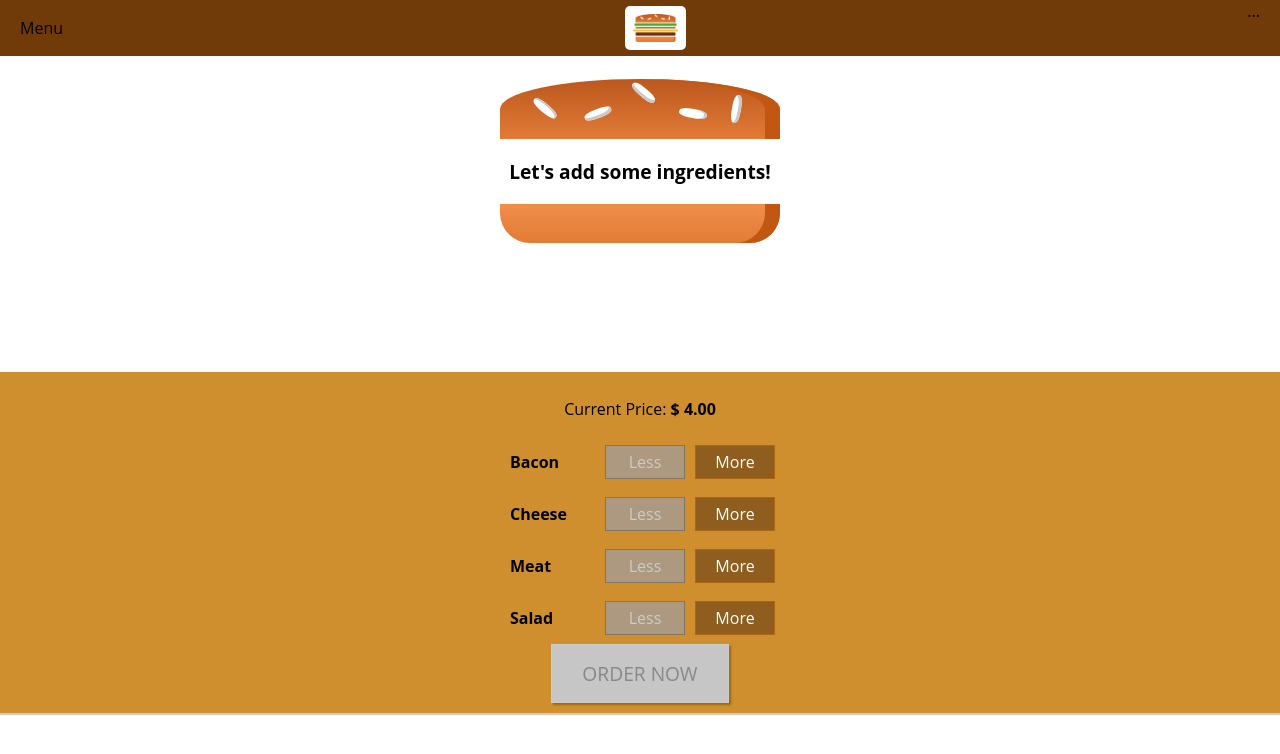
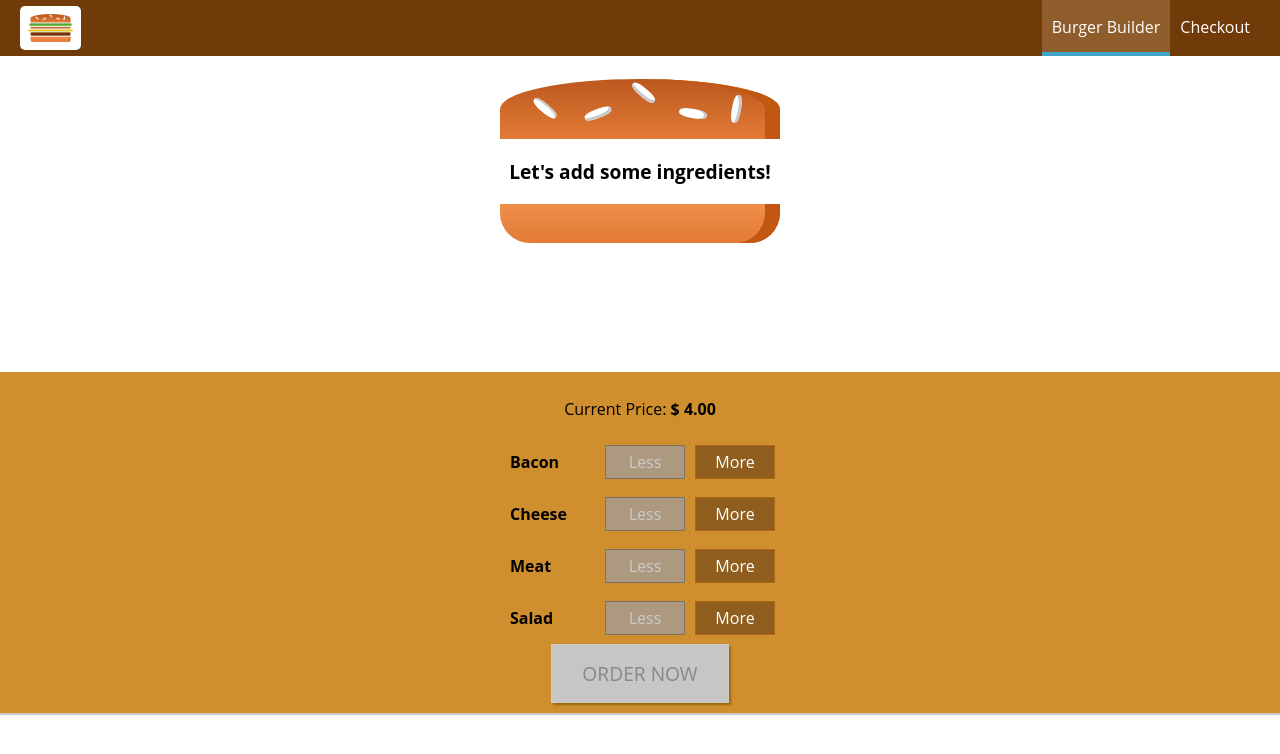
Before and after one commit to ian93/burger-builder, a React app: page / in a window 1280 px wide. Shown: the top 754 px of the page. Built offline with nearby package versions, Linux system fonts and the light colour scheme; the HTML template or start-up script is replaced by a standard one.

Commit message:
feat: Logo, SideDrawer, MenuToggle, RWD Design

```diff
--- a/src/components/Layout/Layout.jsx
+++ b/src/components/Layout/Layout.jsx
@@ -1,18 +1,41 @@
-import React from 'react';
+import React, { Component } from 'react';
 import styled from 'styled-components';
 
 import Aux from '../../hoc/Aux';
 import Toolbar from '../Navigation/Toolbar/Toolbar';
+import SideDrawer from '../Navigation/SideDrawer/SideDrawer';
 
-const layout = props => (
-  <Aux>
-    <Toolbar />
-    <Content>{props.children}</Content>
-  </Aux>
-);
+class Layout extends Component {
+  state = {
+    showSideDrawer: false
+  };
+
+  sideDrawerToggleHandler = () => {
+    this.setState(prevState => {
+      return { showSideDrawer: !prevState.showSideDrawer };
+    });
+  };
+
+  sideDrawerCloseHandler = () => {
+    this.setState({ showSideDrawer: false });
+  };
+
+  render() {
+    return (
+      <Aux>
+        <Toolbar clicked={this.sideDrawerToggleHandler} />
+        <SideDrawer
+          open={this.state.showSideDrawer}
+          clicked={this.sideDrawerCloseHandler}
+        />
+        <Content>{this.props.children}</Content>
+      </Aux>
+    );
+  }
+}
 
 const Content = styled.main`
   margin-top: 72px;
 `;
 
-export default layout;
+export default Layout;
--- a/src/components/Logo/Logo.jsx
+++ b/src/components/Logo/Logo.jsx
@@ -11,7 +11,7 @@ const logo = () => (
 
 const Logo = styled.div`
   padding: 8px;
-  height: 80%;
+  height: 100%;
   box-sizing: border-box;
   border-radius: 5px;
   background-color: #fff;
--- /dev/null
+++ b/src/components/Navigation/NavigationItems/NavigationItem/NavigationItem.jsx
@@ -0,0 +1,54 @@
+import React from 'react';
+import styled from 'styled-components';
+
+const navigationItem = props => (
+  <NavigationItem>
+    <a
+      className={props.active ? 'active' : null}
+      href={props.link}
+    >
+      {props.children}
+    </a>
+  </NavigationItem>
+);
+
+const NavigationItem = styled.li`
+  margin: 10px 0;
+  width: 100%;
+  display: block;
+  box-sizing: border-box;
+  a {
+    width: 100%;
+    display: block;
+    box-sizing: border-box;
+    color: #8f5c2c;
+    text-decoration: none;
+    :hover,
+    :active,
+    &.active {
+      color: #40a4c8;
+    }
+  }
+  @media (min-width: 500px) {
+    margin: 0;
+    display: flex;
+    width: auto;
+    height: 100%;
+    align-items: center;
+    a {
+      padding: 16px 10px;
+      height: 100%;
+      color: #fff;
+      border-bottom: 4px solid transparent;
+      :hover,
+      :active,
+      &.active {
+        color: #fff;
+        background-color: #8f5c2c;
+        border-bottom: 4px solid #40a4c8;
+      }
+    }
+  }
+`;
+
+export default navigationItem;
--- /dev/null
+++ b/src/components/Navigation/NavigationItems/NavigationItems.jsx
@@ -0,0 +1,26 @@
+import React from 'react';
+import styled from 'styled-components';
+
+import Li from './NavigationItem/NavigationItem';
+
+const navigationItems = () => (
+  <Ul>
+    <Li link="/" active>Burger Builder</Li>
+    <Li link="/">Checkout</Li>
+  </Ul>
+);
+
+const Ul = styled.li`
+  margin: 0;
+  padding: 0;
+  height: 100%;
+  display: flex;
+  flex-flow: column;
+  align-items: center;
+  list-style: none;
+  @media (min-width: 500px) {
+    flex-flow: row;
+  }
+`;
+
+export default navigationItems;
--- /dev/null
+++ b/src/components/Navigation/SideDrawer/DrawerToggle/DrawerToggle.jsx
@@ -0,0 +1,32 @@
+import React from 'react';
+import styled from 'styled-components';
+
+const drawerToggle = props => (
+  <DrawerToggle onClick={props.click}>
+    <div />
+    <div />
+    <div />
+  </DrawerToggle>
+);
+
+const DrawerToggle = styled.div`
+  padding: 10px 0;
+  width: 40px;
+  height: 100%;
+  display: flex;
+  flex-flow: column;
+  box-sizing: border-box;
+  align-items: center;
+  justify-content: space-around;
+  cursor: pointer;
+  @media (min-width: 500px) {
+    display: none;
+  }
+  div {
+    width: 90%;
+    height: 3px;
+    background-color: white;
+  }
+`;
+
+export default drawerToggle;
--- /dev/null
+++ b/src/components/Navigation/SideDrawer/SideDrawer.jsx
@@ -0,0 +1,48 @@
+import React from 'react';
+import styled from 'styled-components';
+
+import Logo from '../../Logo/Logo';
+import NavigationItems from '../NavigationItems/NavigationItems';
+import Backdrop from '../../UI/Backdrop/Backdrop';
+import Aux from '../../../hoc/Aux';
+
+const sideDrawer = props => {
+  return (
+    <Aux>
+      <Backdrop show={props.open} click={props.clicked} />
+      <SideDrawer show={props.open}>
+        <LogoStyle>
+          <Logo />
+        </LogoStyle>
+        <nav>
+          <NavigationItems />
+        </nav>
+      </SideDrawer>
+    </Aux>
+  );
+};
+
+const SideDrawer = styled.div`
+  padding: 32px 16px;
+  width: 280px;
+  height: 100%;
+  max-width: 70%;
+  position: fixed;
+  box-sizing: border-box;
+  top: 0;
+  left: 0;
+  background-color: #fff;
+  transition: transform 0.4s ease-out;
+  z-index: 200;
+  @media (min-width: 500px) {
+    display: none;
+  }
+  transform: ${props => props.show ? 'translateX(0)' : 'translateX(-100%)'}
+`;
+
+const LogoStyle = styled.div`
+  height: 11%;
+  margin-bottom: 32px;
+`;
+
+export default sideDrawer;
--- a/src/components/Navigation/Toolbar/Toolbar.jsx
+++ b/src/components/Navigation/Toolbar/Toolbar.jsx
@@ -2,14 +2,18 @@ import React from 'react';
 import styled from 'styled-components';
 
 import Logo from '../../Logo/Logo';
+import NavigationItems from '../NavigationItems/NavigationItems';
+import DrawerToggle from '../SideDrawer/DrawerToggle/DrawerToggle';
 
-const toolbar = () => (
+const toolbar = props => (
   <Toolbar>
-    <div>Menu</div>
-    <Logo />
-    <nav>
-      ...
-    </nav>
+    <DrawerToggle click={props.clicked} />
+    <LogoStyle>
+      <Logo />
+    </LogoStyle>
+    <NavStyle>
+      <NavigationItems />
+    </NavStyle>
   </Toolbar>
 );
 
@@ -31,4 +35,14 @@ const Toolbar = styled.header`
   }
 `;
 
+const LogoStyle = styled.div`
+  height: 80%;
+`;
+
+const NavStyle = styled.nav`
+  @media (max-width: 499px) {
+    display: none;
+  }
+`;
+
 export default toolbar;
```
